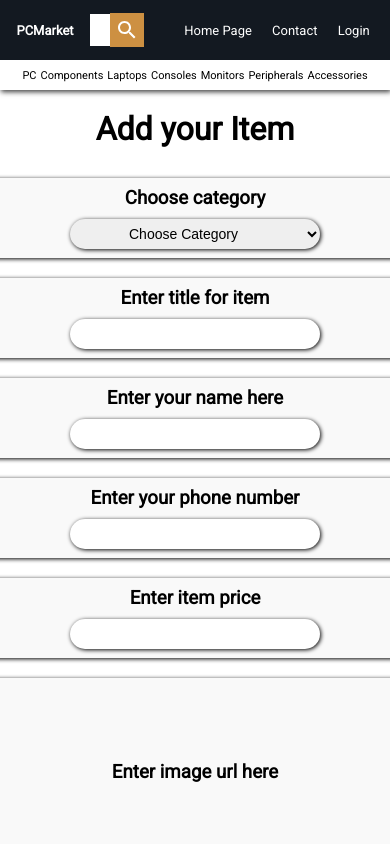
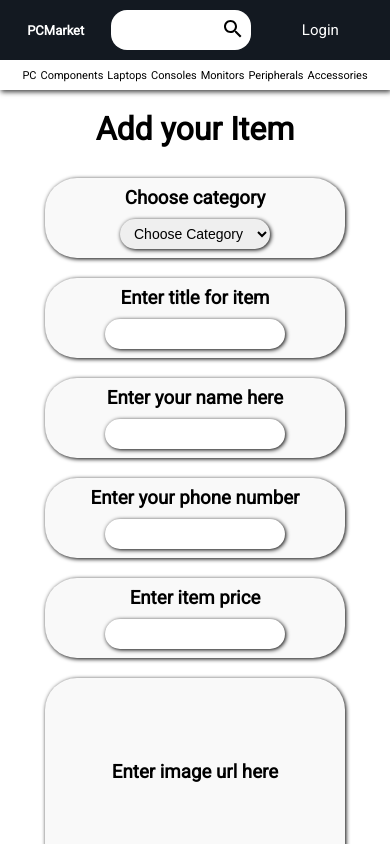
Before and after one commit to Iashvili27/PCMarket, a React (Create React App) app: page /additem in a window 390 px wide. Built offline with nearby package versions, Linux system fonts and the light colour scheme; no server answers; the database is empty.

Commit message:
commit 15

```diff
--- a/src/App.css
+++ b/src/App.css
@@ -8,5 +8,5 @@
 
 .app-container {
   height: 100%;
-  min-height: 100vh;
+  min-height: 80vh;
 }
--- a/src/components/Cards/Card.css
+++ b/src/components/Cards/Card.css
@@ -34,9 +34,10 @@
 }
 
 .cardfragment h3 {
-  margin-bottom: 50px;
   font-size: 28px;
   font-weight: 800;
+  margin-top: 15px;
+  filter: drop-shadow(1px 1px 0px #000);
 }
 
 .cardcontainer {
@@ -63,6 +64,7 @@
   justify-content: center;
   height: 50%;
   width: 100%;
+  font-weight: 1000;
 }
 
 .cardprice {
@@ -77,4 +79,6 @@
   width: 200px;
   height: 200px;
   object-fit: contain;
+  border-radius: 1rem;
+  object-fit: cover;
 }
--- a/src/components/Cards/Card.js
+++ b/src/components/Cards/Card.js
@@ -1,4 +1,4 @@
-import React from "react";
+import React, { useState } from "react";
 import "./Card.css";
 import { useDataContext } from "../../context/DataContext";
 import { useSearchContext } from "../../context/SearchContext";
@@ -8,11 +8,9 @@ const Card = ({ page }) => {
   const { items } = useDataContext();
   const { search, category } = useSearchContext();
 
-  console.log(search);
-
   return (
     <div className="cardfragment">
-      <h3>{category}</h3>
+      {category ? <h3>{category}</h3> : null}
       <div className="cardcontainer">
         {items
           .filter((item) => {
--- a/src/components/Cards/CardDetails.css
+++ b/src/components/Cards/CardDetails.css
@@ -46,34 +46,19 @@
 @media screen and (max-width: 500px) {
   .carddetails-itempage {
     display: flex;
-    width: 100%;
     flex-direction: column;
     justify-content: space-evenly;
     align-items: center;
   }
   .carddetails-image-container {
-    margin: 20px;
     max-width: 300px;
     height: 300px;
-    filter: drop-shadow(0px 0px 1px black);
-    background-color: #f9f9f9;
-    border-radius: 2rem;
-    display: flex;
-    flex-direction: column;
-    align-items: center;
-    justify-content: space-evenly;
+  }
+  .carddetails-image-container img {
+    object-fit: cover;
   }
   .carddetails-description {
-    font-size: 14px;
-    margin: 20px;
     max-width: 300px;
-    filter: drop-shadow(0px 0px 1px black);
-    background-color: #f9f9f9;
-    border-radius: 2rem;
-    display: flex;
-    flex-direction: column;
-    align-items: center;
-    justify-content: space-evenly;
-    margin: 10px;
+    max-height: 300px;
   }
 }
--- a/src/components/Cards/CardDetails.js
+++ b/src/components/Cards/CardDetails.js
@@ -6,8 +6,6 @@ import "./CardDetails.css";
 function CardDetails() {
   const { items } = useDataContext();
   let { id } = useParams();
-
-  console.log(items[id]);
 
   return (
     <div className="carddetails-container">
@@ -21,11 +19,27 @@ function CardDetails() {
             ></img>
           </div>
           <div className="carddetails-description">
-            <p>{items[id].title}</p>
-            <p>{items[id].description}</p>
-            <p>{items[id].contactnumber}</p>
-            <p>{items[id].price}</p>
-            <p>{items[id].sellername}</p>
+            <p>
+              <span>Item Name : </span>
+              {items[id].title}
+            </p>
+            <p>
+              <span>Description : </span>
+              {items[id].description}
+            </p>
+            <p>
+              <span>Price : </span>
+              {items[id].price}.00 GEL
+            </p>
+            <p>
+              <span>Seller Number : </span>
+              {items[id].contactnumber}
+            </p>
+
+            <p>
+              <span>Seller Name : </span>
+              {items[id].sellername}
+            </p>
           </div>
         </div>
       ) : (
--- a/src/components/Navigation/Header.css
+++ b/src/components/Navigation/Header.css
@@ -7,13 +7,15 @@
   top: 0;
   z-index: 100;
   color: white;
+  flex-direction: row;
+  justify-content: space-evenly;
 }
 
 .header__nav {
   margin: 0;
   padding: 0;
   list-style-type: none;
-  width: 350px;
+  width: 450px;
   display: flex;
   align-items: center;
   justify-content: space-evenly;
@@ -41,6 +43,13 @@
   text-decoration: none;
 }
 
+.header__navlinklogin {
+  font-size: 15px;
+  color: white;
+  text-decoration: none;
+  width: 30%;
+}
+
 .header__navlink:hover {
   color: #cd9042;
   cursor: pointer;
@@ -48,7 +57,6 @@
 
 .header__name {
   display: flex;
-
   width: 100px;
   object-fit: contain;
   margin: 0 20px;
@@ -64,16 +72,33 @@
 
 .header__search {
   display: flex;
-  flex: 1;
+  width: 50%;
   align-items: center;
-  border-radius: 24px;
+  border-radius: 1rem;
+  background-color: white;
+  height: 40px;
 }
 
 .header__inp {
-  height: 12px;
-  padding: 10px;
+  margin-left: 10px;
+  width: 100%;
   border: none;
-  width: 100%;
+  height: 30px;
+  outline: none;
+}
+
+.header__search button {
+  background-color: white;
+  border: none;
+  border-radius: 1rem;
+  flex: 1;
+}
+.header__search button:hover {
+  color: #cd9042;
+}
+
+.header__icon {
+  font-size: 10px;
 }
 
 .header__navigation {
@@ -90,114 +115,13 @@
   margin-right: 5px;
 }
 
-.header__icon {
-  padding: 5px;
-  height: 22px;
-  background-color: #cd9042;
-}
-
 .search__button {
   display: flex;
   height: 27px;
 }
-
-@media screen and (max-width: 500px) {
-  .header__container {
-    font-size: small;
-  }
-  .header__navigation {
-    font-size: 11px;
-  }
-  .header__button {
-    margin-left: 2px;
-    margin-right: 2px;
-  }
-  .header__navbuttons {
-    margin-left: 2px;
-    margin-right: 2px;
-  }
-  .header__input {
-    display: flex;
-    margin-left: 0px;
-  }
-
-  .header__search {
-    display: flex;
-    margin-right: 10px;
-  }
-
-  .header__buttons {
-    margin-left: 0px;
-    display: flex;
-    flex-direction: row;
-    justify-content: center;
-    width: auto;
-  }
-  .header__name {
-    display: flex;
-    width: 50px;
-    object-fit: contain;
-    margin: 0 20px;
-  }
+.header__navlinkuser {
+  display: none;
 }
-
-@media screen and (max-width: 1024px) {
-  .header__container {
-    font-size: small;
-  }
-  .header__navigation {
-    font-size: 11px;
-  }
-  .header__button {
-    margin-left: 2px;
-    margin-right: 2px;
-  }
-  .header__navbuttons {
-    margin-left: 2px;
-    margin-right: 2px;
-  }
-  .header__input {
-    display: flex;
-    margin-left: 0px;
-  }
-
-  .header__search {
-    display: flex;
-    margin-right: 10px;
-  }
-
-  .header__buttons {
-    margin-left: 0px;
-    display: flex;
-    flex-direction: row;
-    justify-content: center;
-    width: auto;
-  }
-  .header__name {
-    display: flex;
-    width: 50px;
-    object-fit: contain;
-    margin: 0 20px;
-  }
-}
-
-/* .dropdown {
-  display: none;
-  flex-direction: column;
-  align-items: center;
-  justify-content: space-evenly;
-  position: absolute;
-  background-color: #f9f9f9;
-  color: black;
-  z-index: 200;
-  min-width: 180px;
-  height: 150px;
-  border-radius: 1rem;
-  margin: 0.75rem;
-  box-shadow: rgb(0 0 0 / 10%) 0px 4px 6px -1px,
-    rgb(0 0 0 / 6%) 0px 2px 4px -1px;
-} */
-
 .dropdown {
   float: left;
   overflow: hidden;
@@ -212,7 +136,6 @@
   box-shadow: 0px 8px 16px 0px rgba(0, 0, 0, 0.2);
   z-index: 1;
   align-items: center;
-
   height: 200px;
   justify-content: space-evenly;
   align-items: center;
@@ -236,3 +159,66 @@
 .dropdown-content a:hover {
   color: #cd9042;
 }
+
+@media screen and (max-width: 1024px) {
+  .header__container {
+    font-size: small;
+  }
+  .header__navigation {
+    font-size: 11px;
+  }
+  .header__button {
+    margin-left: 2px;
+    margin-right: 2px;
+  }
+  .header__navbuttons {
+    margin-left: 2px;
+    margin-right: 2px;
+  }
+  .header__nav {
+    list-style-type: none;
+    width: 50%;
+    display: flex;
+    align-items: center;
+    justify-content: center;
+  }
+  .header__navlink {
+    display: none;
+  }
+  .header__navlinkuser {
+    display: flex;
+  }
+  .dropdown-content {
+    margin-left: 50px;
+    color: black;
+    display: none;
+    position: absolute;
+    background-color: #f9f9f9;
+    min-width: 100px;
+    box-shadow: 0px 8px 16px 0px rgba(0, 0, 0, 0.2);
+    z-index: 1;
+    align-items: center;
+    height: 200px;
+    justify-content: space-evenly;
+    align-items: center;
+    flex-direction: column;
+    border-radius: 1rem;
+  }
+}
+
+/* .dropdown {
+  display: none;
+  flex-direction: column;
+  align-items: center;
+  justify-content: space-evenly;
+  position: absolute;
+  background-color: #f9f9f9;
+  color: black;
+  z-index: 200;
+  min-width: 180px;
+  height: 150px;
+  border-radius: 1rem;
+  margin: 0.75rem;
+  box-shadow: rgb(0 0 0 / 10%) 0px 4px 6px -1px,
+    rgb(0 0 0 / 6%) 0px 2px 4px -1px;
+} */
--- a/src/components/Navigation/Header.js
+++ b/src/components/Navigation/Header.js
@@ -1,4 +1,4 @@
-import React from "react";
+import React, { useState } from "react";
 import "./Header.css";
 import SearchIcon from "@mui/icons-material/Search";
 // import AddIcon from "@mui/icons-material/Add";
@@ -10,6 +10,7 @@ import { useSearchContext } from "../../context/SearchContext";
 function Header() {
   const { user, logOut } = useUserAuth();
   const { searchHandler, setCategory } = useSearchContext();
+  const [inputValue, setInputValue] = useState("");
 
   const handleLogOut = async () => {
     try {
@@ -21,6 +22,13 @@ function Header() {
 
   const mainPageClickHandler = () => {
     setCategory("");
+    searchHandler("");
+    setInputValue("");
+  };
+
+  const formSubmit = (event) => {
+    event.preventDefault();
+    searchHandler(inputValue);
   };
 
   return (
@@ -31,12 +39,18 @@ function Header() {
             PCMarket
           </Link>
         </div>
-        <div className="header__search">
-          <div className="header__search">
-            <input onChange={searchHandler} className="header__inp" />
+        <form className="header__search" onSubmit={formSubmit}>
+          <input
+            value={inputValue}
+            onChange={(e) => {
+              setInputValue(e.target.value);
+            }}
+            className="header__inp"
+          />
+          <button type="submit">
             <SearchIcon className="header__icon" />
-          </div>
-        </div>
+          </button>
+        </form>
         <ul className="header__nav">
           <li>
             <Link className="header__navlink" to="/">
@@ -53,6 +67,7 @@ function Header() {
           {user ? (
             <li>
               <div className="dropdown">
+                <p className="header__navlinkuser">{user.email}</p>
                 <p className="header__navlink">{user.email}</p>
                 <div className="dropdown-content">
                   <Link className="header__navl" to="/additem">
@@ -73,7 +88,7 @@ function Header() {
             </li>
           ) : (
             <li>
-              <Link className="header__navlink" to="/login">
+              <Link className="header__navlinklogin" to="/login">
                 Login
               </Link>
             </li>
--- a/src/components/Pages/Additem.css
+++ b/src/components/Pages/Additem.css
@@ -126,3 +126,32 @@
   filter: drop-shadow(1px 1px 2px black);
   border-radius: 1rem;
 }
+
+@media screen and (max-width: 1024px) {
+  .additem-category,
+  .additem-title,
+  .additem-sellername,
+  .additem-phone,
+  .additem-price {
+    width: 300px;
+  }
+  .additem-title input,
+  .additem-sellername input,
+  .additem-phone input,
+  .additem-price input,
+  .additem-image input {
+    padding: 0 0px 0 0px;
+    width: 60%;
+  }
+  .additem-desc input {
+    height: 40%;
+    width: 90%;
+  }
+  .additem-image,
+  .additem-desc {
+    width: 300px;
+  }
+  .item-select {
+    padding: 0 0px 0 5px;
+  }
+}
--- a/src/components/Pages/Homepage.css
+++ b/src/components/Pages/Homepage.css
@@ -1,4 +1,4 @@
 .container {
-  margin: 50px;
-  min-height: 600px;
+  height: 100%;
+  margin: 0;
 }
--- a/src/context/SearchContext.js
+++ b/src/context/SearchContext.js
@@ -6,8 +6,8 @@ export function SearchContextProvider({ children }) {
   const [search, setSearch] = useState("");
   const [category, setCategory] = useState("");
 
-  const searchHandler = (e) => {
-    setSearch(e.target.value);
+  const searchHandler = (value) => {
+    setSearch(value);
   };
 
   return (
--- a/src/context/UserAuthContext.js
+++ b/src/context/UserAuthContext.js
@@ -35,7 +35,7 @@ export function UserAuthContextProvider({ children }) {
 
   useEffect(() => {
     const unsubscribe = onAuthStateChanged(auth, (currentuser) => {
-      console.log("Auth", currentuser);
+      // console.log("Auth", currentuser);
       setUser(currentuser);
     });
 
```
